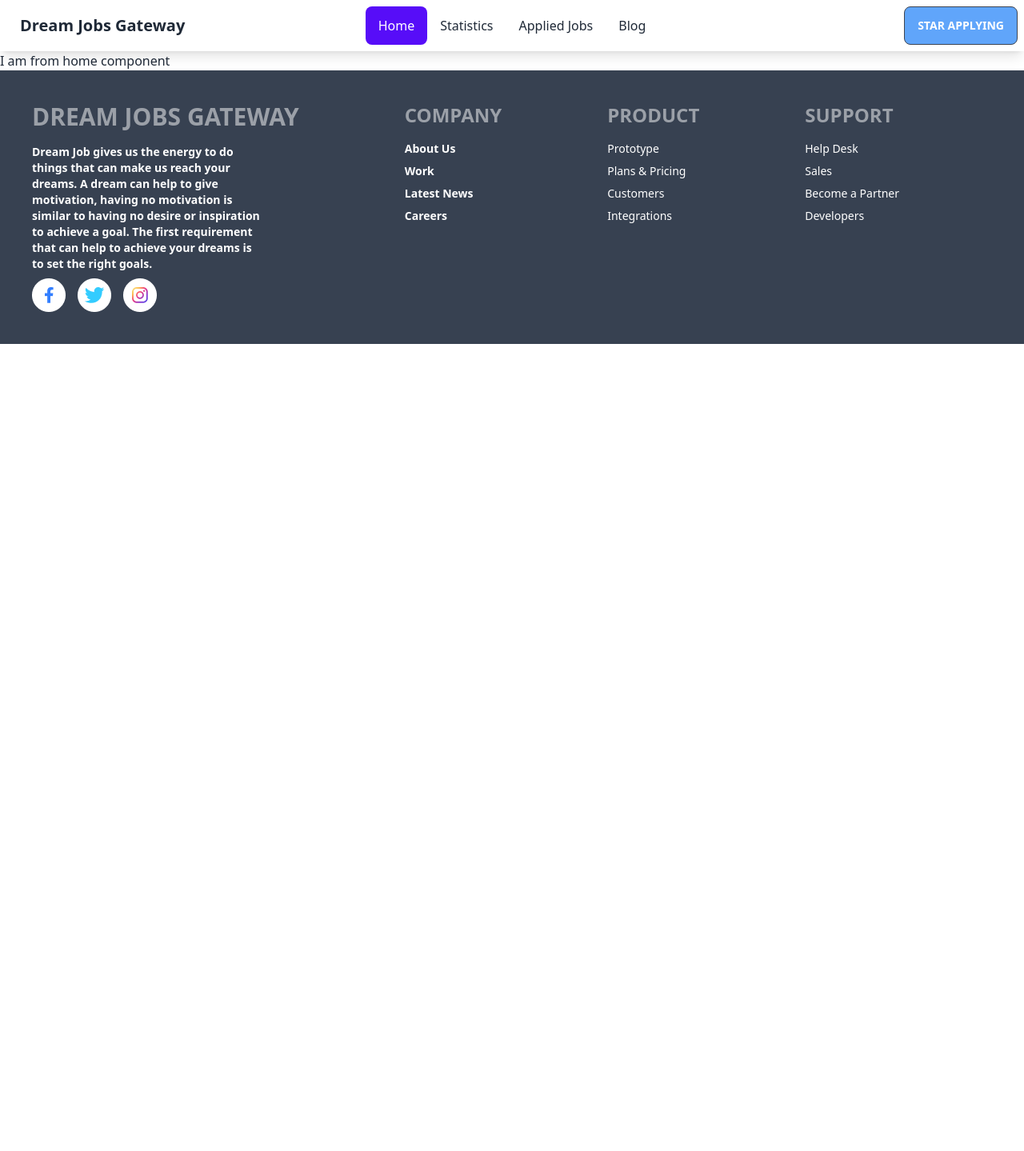
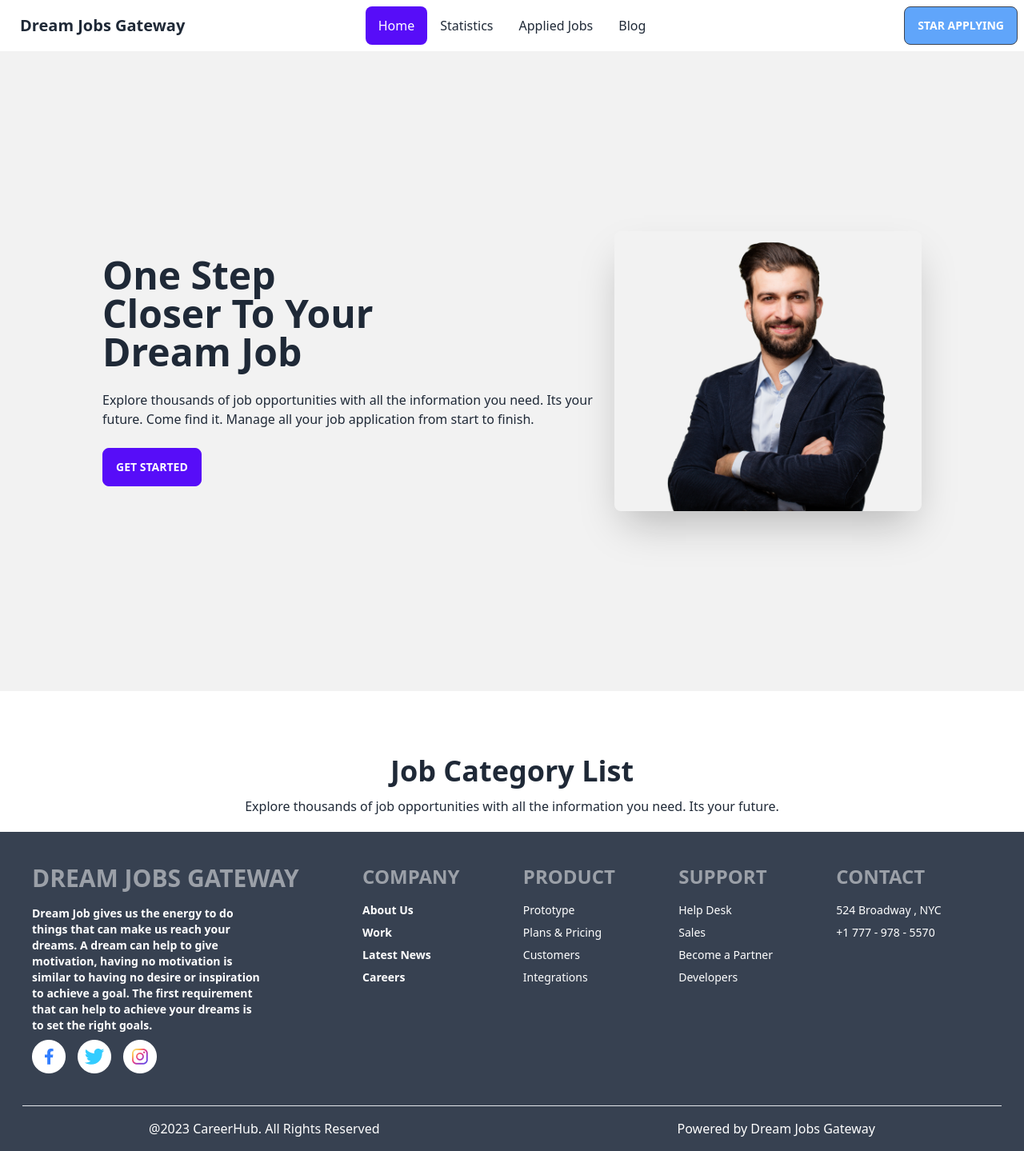
Before and after one commit to HasanBakar/Dream__Job__gateway, a React (Vite) app in the folder Dream__Jobs__Gateway/: page / in a window 1280 px wide. Shown: the whole page at 80% size. Before the commit the page ends 800 px from the top, so only its background shows below. Built offline with nearby package versions, Linux system fonts and the light colour scheme.

Commit message:
top banner of Home page is completed

```diff
--- a/Dream__Jobs__Gateway/index.html
+++ b/Dream__Jobs__Gateway/index.html
@@ -8,7 +8,7 @@
   <title>Dream Jobs Gateway</title>
 </head>
 
-<body>
+<body class="custom__view__displaying">
   <div id="root"></div>
   <script type="module" src="/src/main.jsx"></script>
 </body>
--- a/Dream__Jobs__Gateway/src/App.jsx
+++ b/Dream__Jobs__Gateway/src/App.jsx
@@ -5,10 +5,10 @@ import Footer from './components/Footer/Footer';
 
 const App = () => {
   return (
-    <>
+    < >
       <Header></Header>
-      <Outlet></Outlet>
-      <Footer></Footer>
+        <Outlet></Outlet>
+        <Footer></Footer>
     </>
   );
 };
--- a/Dream__Jobs__Gateway/src/components/Footer/Footer.jsx
+++ b/Dream__Jobs__Gateway/src/components/Footer/Footer.jsx
@@ -6,7 +6,8 @@ const Footer = () => {
     return (
 <>
 
-<footer className="footer p-10 bg-gray-700 text-white text-base-content">
+<footer className=" bg-gray-700 text-white" >
+  <div className="footer p-10">
         <div>
         <span className="footer-title text-3xl font-bold">Dream Jobs Gateway</span>
         <p className="w-72 font-semibold" >
@@ -35,7 +36,21 @@ const Footer = () => {
         <a className="link link-hover">Become a Partner</a>
         <a className="link link-hover">Developers</a>
       </div>
+      <div>
+      <span className="footer-title text-2xl font-semibold">Contact</span>
+        <a className="link link-hover">524 Broadway , NYC</a>
+        <a className="link link-hover">+1 777 - 978 - 5570</a>
+      </div>
+  </div>
+  <div>
+    <hr className="mx-7" />
+      <div className="py-4 flex justify-around" >
+        <p>@2023 CareerHub. All Rights Reserved</p>
+        <p>Powered by Dream Jobs Gateway</p>
+    </div>
+  </div>
 </footer>
+
 
 </>
     );
--- a/Dream__Jobs__Gateway/src/components/Header/Header.jsx
+++ b/Dream__Jobs__Gateway/src/components/Header/Header.jsx
@@ -7,7 +7,7 @@ const Header = () => {
             <a className="btn btn-ghost normal-case text-xl">Dream Jobs Gateway</a>
         </div>
         <div className="navbar-center hidden lg:flex">
-            <ul className="menu menu-horizontal px-1">
+            <ul className="menu menu-horizontal px-2">
             <li> <NavLink to="/">Home</NavLink> </li>
             <li><NavLink to="/statistics">Statistics</NavLink></li>
             <li><NavLink to="/applied-jobs">Applied Jobs</NavLink></li>
--- a/Dream__Jobs__Gateway/src/components/Home/Home.jsx
+++ b/Dream__Jobs__Gateway/src/components/Home/Home.jsx
@@ -1,10 +1,26 @@
 import React from 'react';
+import JobCategoryList from './../JobCategoryList/JobCategoryList';
 
 const Home = () => {
     return (
-        <div>
-            <h1>I am from home component</h1>
+        <>
+        <div className="hero min-h-screen bg-base-200">
+            <div className="hero-content flex-col lg:flex-row-reverse">
+                <img src="/src/assets/All Images/P3OLGJ1 copy 1.png" className="max-w-sm rounded-lg shadow-2xl" />
+                <div className="w-1/2" >
+                    <h1 className="text-5xl font-bold">One Step <br />
+                     Closer To Your <br />
+                     <span> Dream Job</span></h1>
+                    <p className="py-6">Explore thousands of job opportunities with all the information you need. Its your future. Come find it. Manage all your job application from start to finish.</p>
+                    <button className="btn btn-primary">Get Started</button>
+                </div>
+            </div>
         </div>
+        <div className="mt-20 pb-2" >
+            <JobCategoryList></JobCategoryList>
+        </div>
+
+        </>
     );
 };
 
--- /dev/null
+++ b/Dream__Jobs__Gateway/src/components/JobCategoryList/JobCategoryList.jsx
@@ -0,0 +1,12 @@
+import React from 'react';
+
+const JobCategoryList = () => {
+    return (
+        <>
+           <h1 className="text-center font-extrabold text-4xl" >Job Category List</h1>
+           <p className="text-center py-3" >Explore thousands of job opportunities with all the information you need. Its your future.</p>
+        </>
+    );
+};
+
+export default JobCategoryList;
--- a/Dream__Jobs__Gateway/src/index.css
+++ b/Dream__Jobs__Gateway/src/index.css
@@ -1,3 +1,7 @@
 @tailwind base;
 @tailwind components;
 @tailwind utilities;
+
+.custom__view__displaying {
+    @apply container mx-auto;
+}
```
Lines whose indentation alone changed are shown as unchanged.
